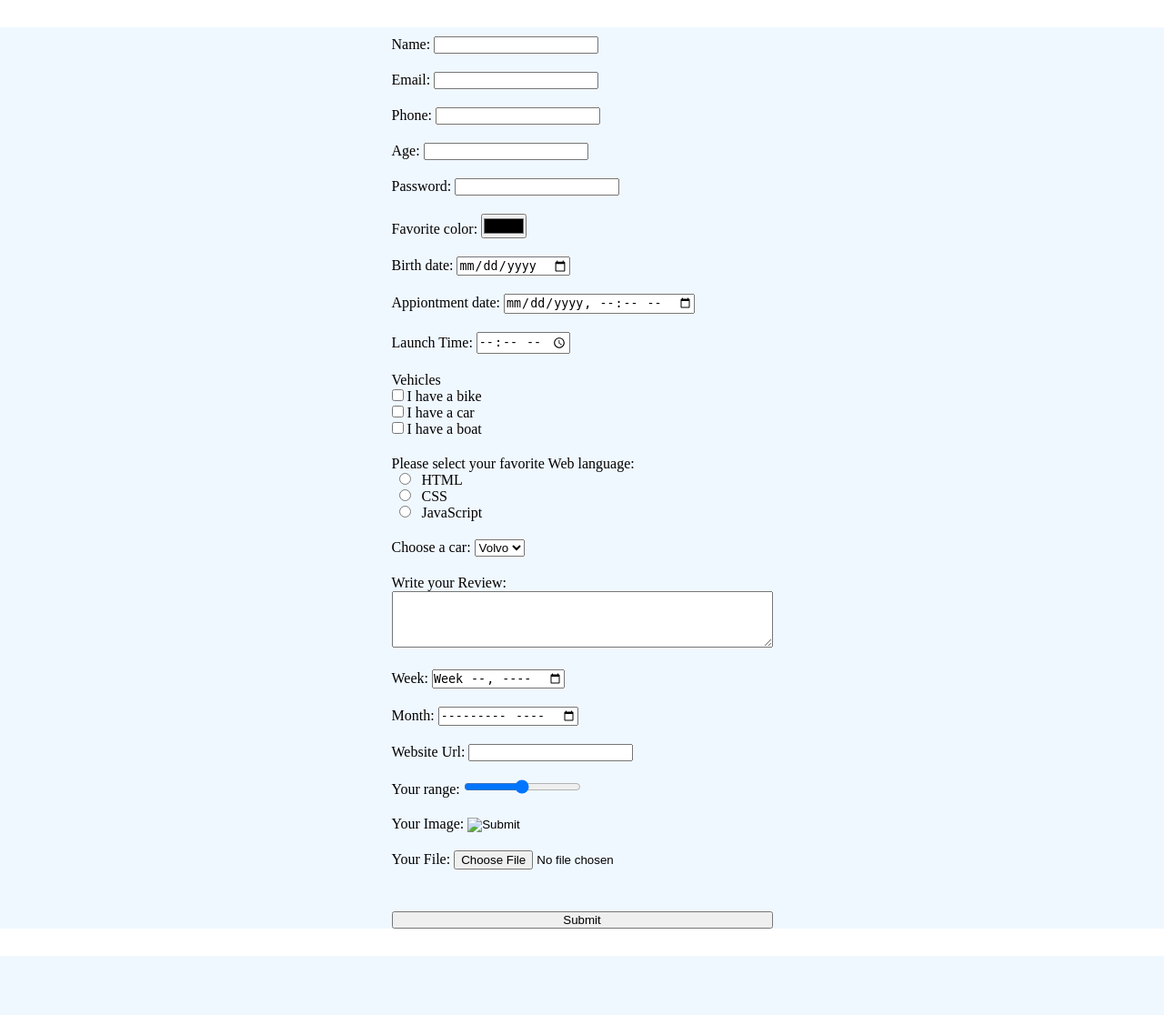
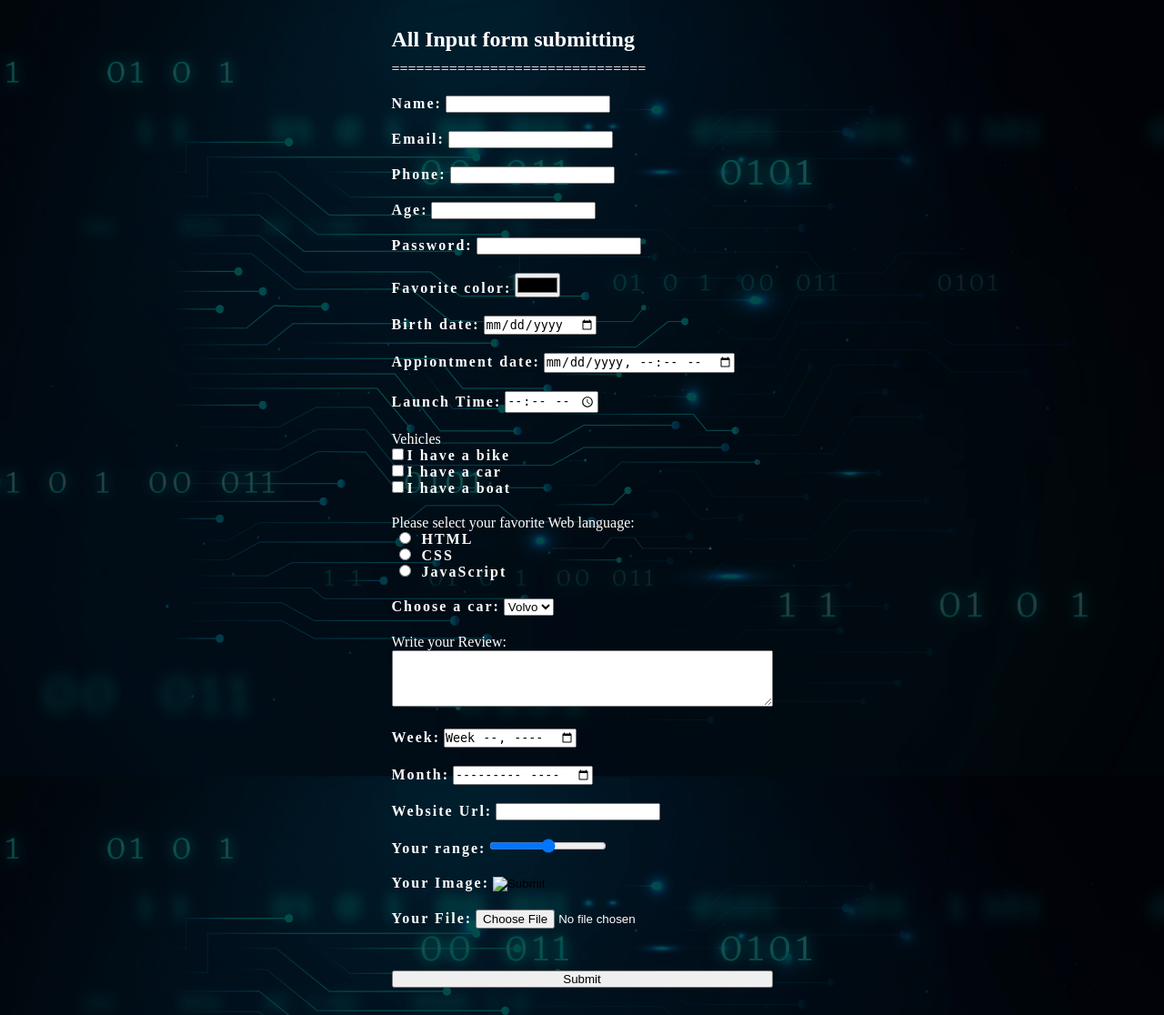
Before and after one commit to mdmoinulhossain/form-submission-PHP-MySQL, a PHP site: page / in a window 1280 px wide. Shown: the whole page at 91% size. Before the commit the page ends 1051 px from the top, so only its background shows below. Run offline with PHP 8.4, Linux system fonts and the light colour scheme.

Commit message:
design added

```diff
--- a/index.php
+++ b/index.php
@@ -12,13 +12,25 @@
             padding: 0;
             box-sizing: border-box;
         }
+        body{
+            background-image: url("background.jpg"); /* The image used */
+            background-color: rgba(0,0,0,0.5); /* Used if the image is unavailable */
+            height: 500px; /* You must set a specified height */
+            background-position: center; /* Center the image */
+            background-repeat: no-repeat; /* Do not repeat the image */
+            background-attachment: fixed;
+            background-size: cover; /* Resize the background image to cover the entire container */
+        }
+
         .main_body{
-            background-color: #F0F8FF;
+            color: #fff;
+            background-color: rgba(0,0,0,0.7);
         }
+
         .form_body{
             display: flex;
             justify-content: center;
-            margin: 30px 0;
+            padding: 30px 0;
         }
         .form{
             display: flex;
@@ -26,6 +38,10 @@
         }
         .form span{
             margin: 10px 0;
+        }
+        label{
+            font-weight: bold;
+            letter-spacing: 2px;
         }
     </style>
 </head>
@@ -55,6 +71,8 @@ include 'db.php';
     <main class="main_body">
         <section class="form_body" method="POST" >
             <form action="#" method="post" enctype="multipart/form-data" class="form">
+             <h1>All Input form submitting</h1>
+             <span>===============================</span>
                 <span>
                     <label for="name">Name:</label>
                     <input type="text" name="nameSend" id="name" />
```
Also changed, not shown: background.jpg (added).
